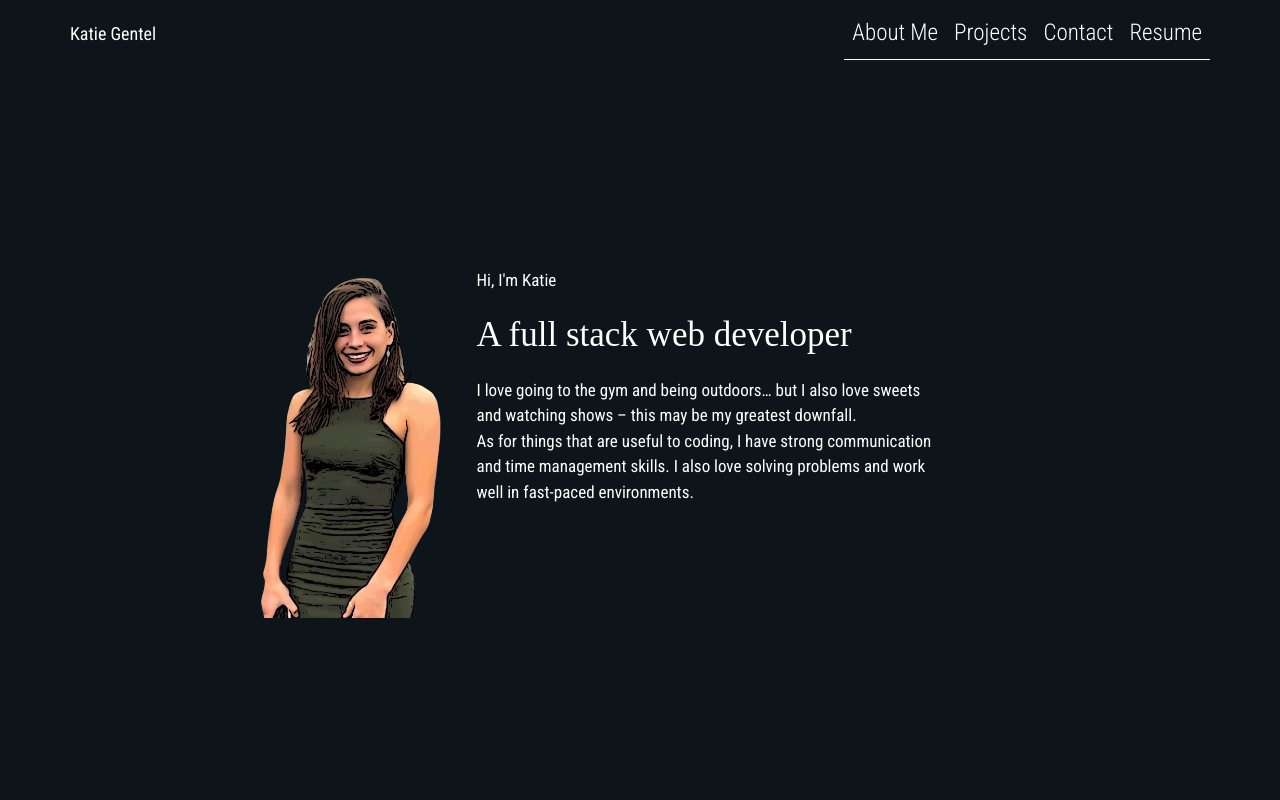
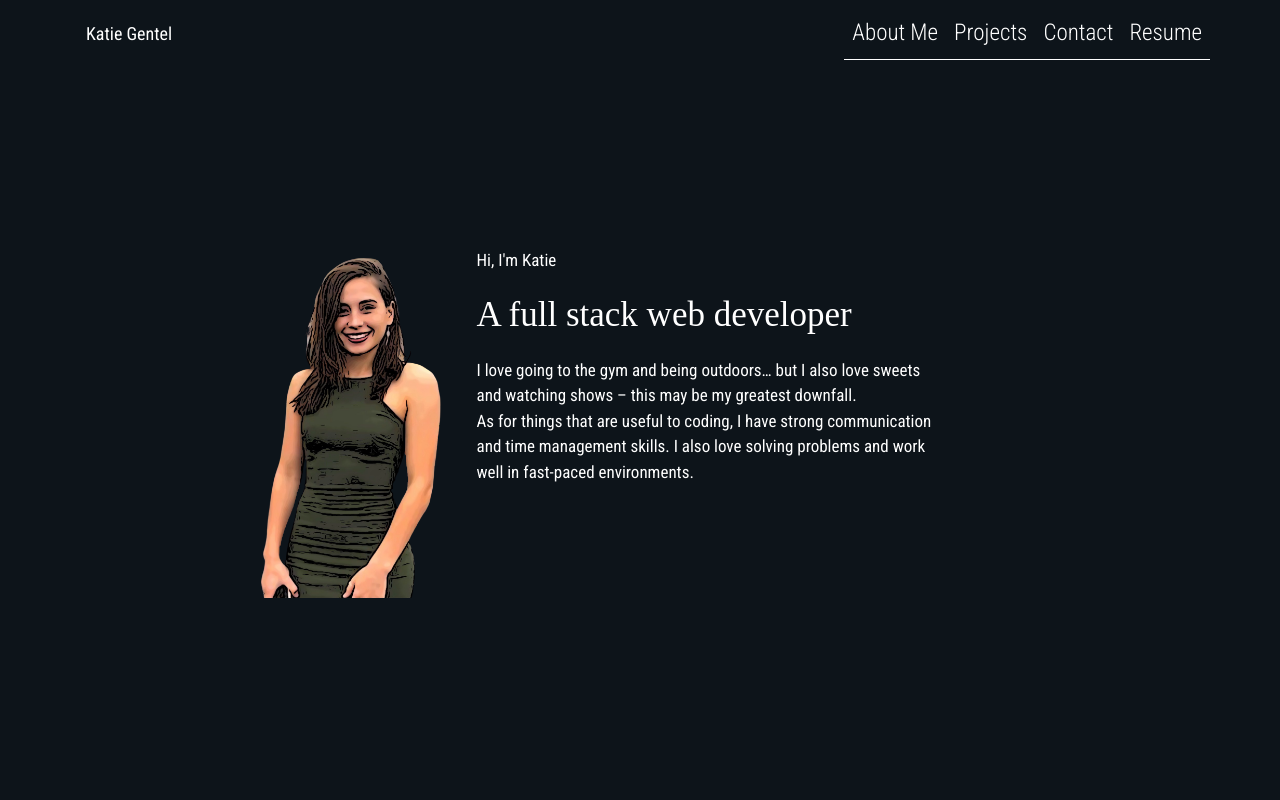
Before and after one commit to kgentel/react-portfolio, a React (Create React App) app in the folder portfolio/: page / in a window 1280 px wide. Shown: the top 800 px of the page. Built offline with nearby package versions, Linux system fonts and the light colour scheme; a web font is replaced by a local one.

Commit message:
added link to home

```diff
--- a/portfolio/src/App.js
+++ b/portfolio/src/App.js
@@ -7,7 +7,7 @@ import Footer from "./components/footer/footer";
 
 function App() {
   return (
-    <div>
+    <div id="home">
       <Nav />
       <About />
       <Projects />
--- a/portfolio/src/components/about_me/about_me.css
+++ b/portfolio/src/components/about_me/about_me.css
@@ -1,6 +1,6 @@
 .aboutMe {
     margin: 0px 0px 140px 0px;
-    padding: 200px 0px 100px 0px;
+    padding: 180px 0px 100px 0px;
 }
 
 .image {
--- a/portfolio/src/components/navbar/navbar.js
+++ b/portfolio/src/components/navbar/navbar.js
@@ -8,7 +8,7 @@ function navbar() {
   return (
     <Navbar className="navbar" sticky="top">
       <Container className="container">
-        <Navbar.Brand className="navbar name">Katie Gentel</Navbar.Brand>
+        <Nav.Link className="navbar name" href="#home">Katie Gentel</Nav.Link>
         <Nav className="justify-content-end nav">
           <Nav.Link href="#about_me" className="navbar pulse">About Me</Nav.Link>
           <Nav.Link href="#projects" className="navbar pulse">Projects</Nav.Link>
```
